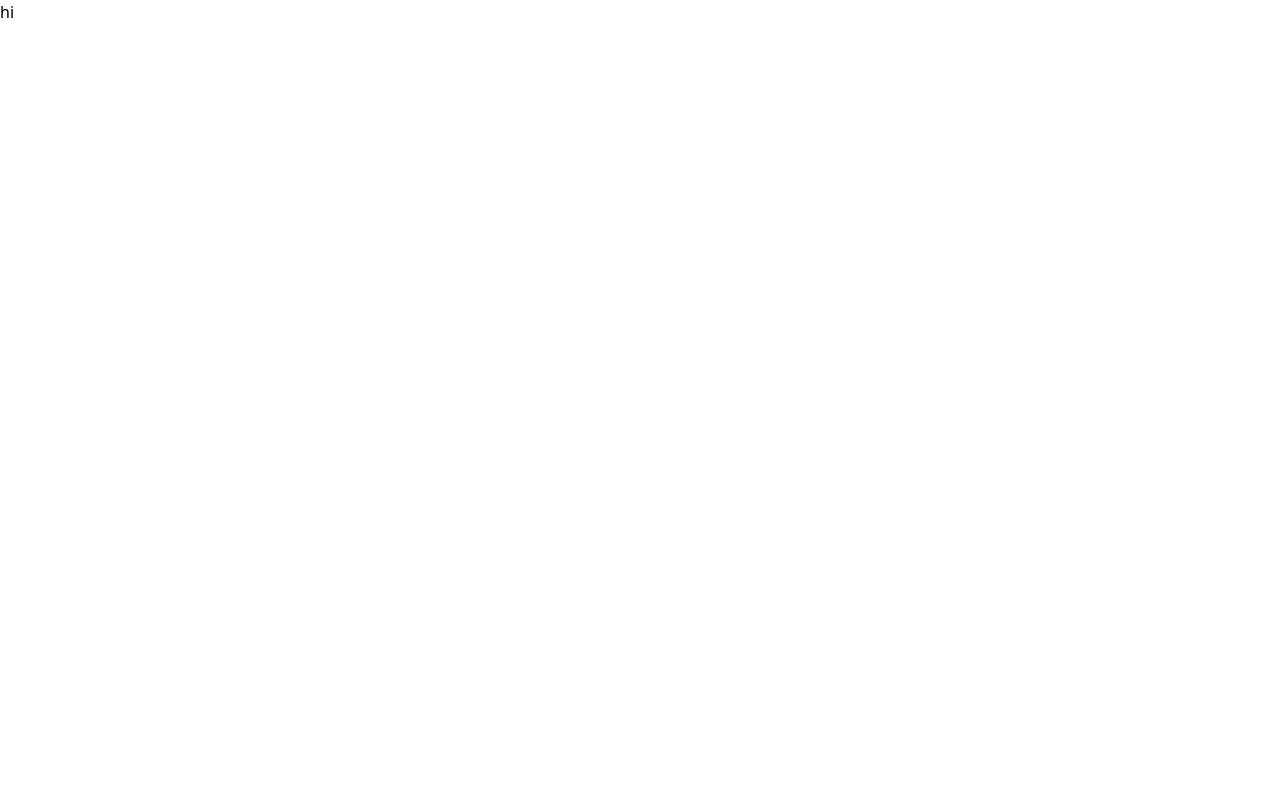
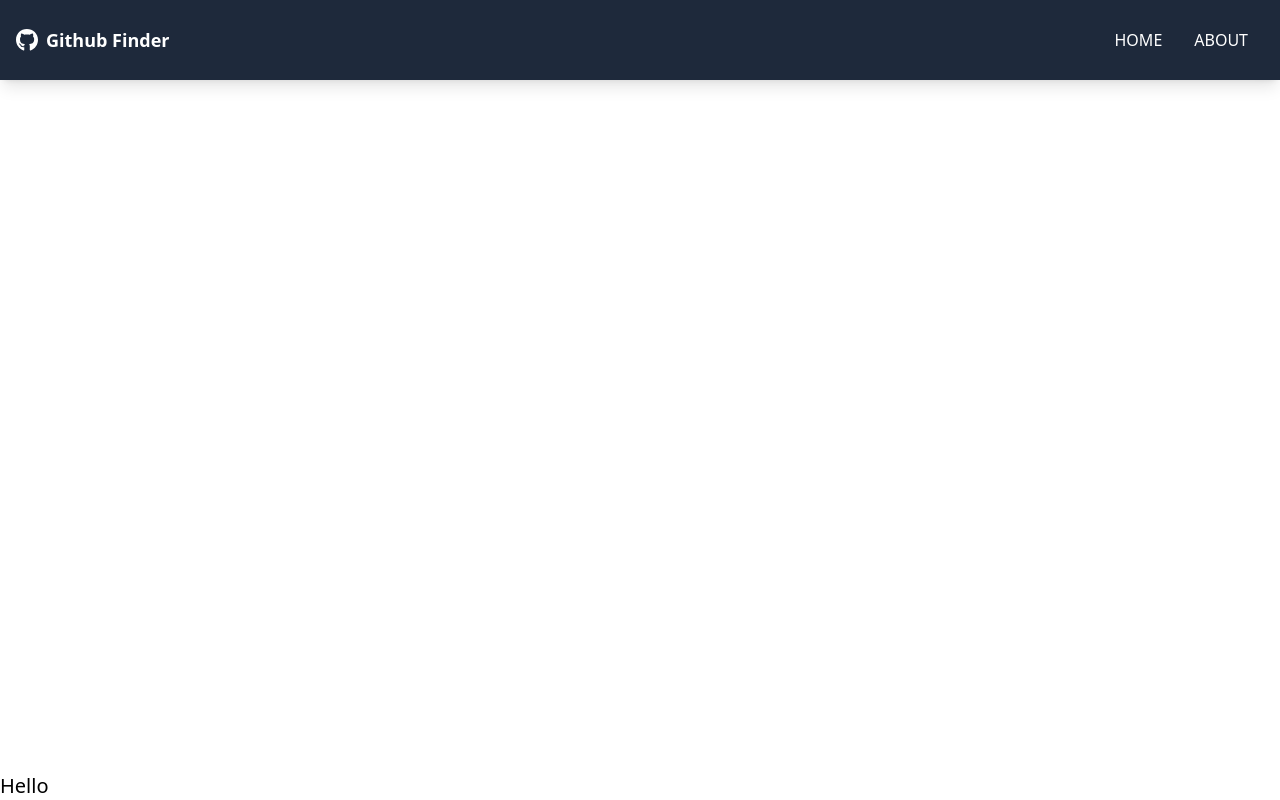
Before and after one commit to abhsyk/gh-finder, a React (Create React App) app: page / in a window 1280 px wide. Built offline with nearby package versions, Linux system fonts and the light colour scheme.

Commit message:
Navbar and Layout

```diff
--- a/package.json
+++ b/package.json
@@ -13,6 +13,8 @@
     "node-sass": "^7.0.3",
     "react": "^18.2.0",
     "react-dom": "^18.2.0",
+    "react-icons": "^4.7.1",
+    "react-router-dom": "^6.8.1",
     "react-scripts": "5.0.1",
     "typescript": "^4.9.5",
     "web-vitals": "^2.1.4"
--- a/src/components/App.tsx
+++ b/src/components/App.tsx
@@ -1,5 +1,13 @@
+import { Layout } from './layout';
+
 function App() {
-  return <div>hi</div>;
+  return (
+    <Layout>
+      <div>
+        <h1 className="text-xl">Hello</h1>
+      </div>
+    </Layout>
+  );
 }
 
 export default App;
--- /dev/null
+++ b/src/components/common/Navbar/Navbar.tsx
@@ -0,0 +1,37 @@
+import { FC } from 'react';
+import { FaGithub } from 'react-icons/fa';
+import { Link } from 'react-router-dom';
+
+const Navbar: FC = () => {
+  return (
+    <nav className="flex items-center bg-slate-800 h-20 shadow-lg min-h-1">
+      <div className="flex items-center container mx-auto">
+        <div className="flex-none px-2 mx-2 text-white">
+          <FaGithub className="inline pr-2 text-3xl" />
+          <Link to="/" className="text-lg font-bold align-middle">
+            Github Finder
+          </Link>
+        </div>
+
+        <div className="flex-1 px-2 mx-2 text-white">
+          <div className="flex justify-end">
+            <Link
+              to="/"
+              className="py-2 px-4 rounded-3xl hover:bg-slate-700 transition-colors"
+            >
+              HOME
+            </Link>
+            <Link
+              to="/about"
+              className="py-2 px-4 rounded-3xl hover:bg-slate-700 transition-colors"
+            >
+              ABOUT
+            </Link>
+          </div>
+        </div>
+      </div>
+    </nav>
+  );
+};
+
+export default Navbar;
--- /dev/null
+++ b/src/components/common/Navbar/index.ts
@@ -0,0 +1 @@
+export { default } from './Navbar';
--- /dev/null
+++ b/src/components/common/index.ts
@@ -0,0 +1 @@
+export { default as Navbar } from './Navbar';
--- /dev/null
+++ b/src/components/layout/Layout/Layout.tsx
@@ -0,0 +1,13 @@
+import { FC, PropsWithChildren } from 'react';
+import { Navbar } from '../../common';
+
+const Layout: FC<PropsWithChildren> = ({ children }) => {
+  return (
+    <div className="flex flex-col justify-between h-screen">
+      <Navbar />
+      <main>{children}</main>
+    </div>
+  );
+};
+
+export default Layout;
--- /dev/null
+++ b/src/components/layout/Layout/index.ts
@@ -0,0 +1 @@
+export { default } from './Layout';
--- /dev/null
+++ b/src/components/layout/index.ts
@@ -0,0 +1 @@
+export { default as Layout } from './Layout';
--- a/src/index.tsx
+++ b/src/index.tsx
@@ -3,13 +3,16 @@ import ReactDOM from 'react-dom/client';
 import './styles/main.scss';
 import App from './components/App';
 import reportWebVitals from './reportWebVitals';
+import { BrowserRouter } from 'react-router-dom';
 
 const root = ReactDOM.createRoot(
   document.getElementById('root') as HTMLElement
 );
 root.render(
   <React.StrictMode>
-    <App />
+    <BrowserRouter>
+      <App />
+    </BrowserRouter>
   </React.StrictMode>
 );
 
```
Also changed, not shown: 1 other file (tests, documents, lock files or other folders).
